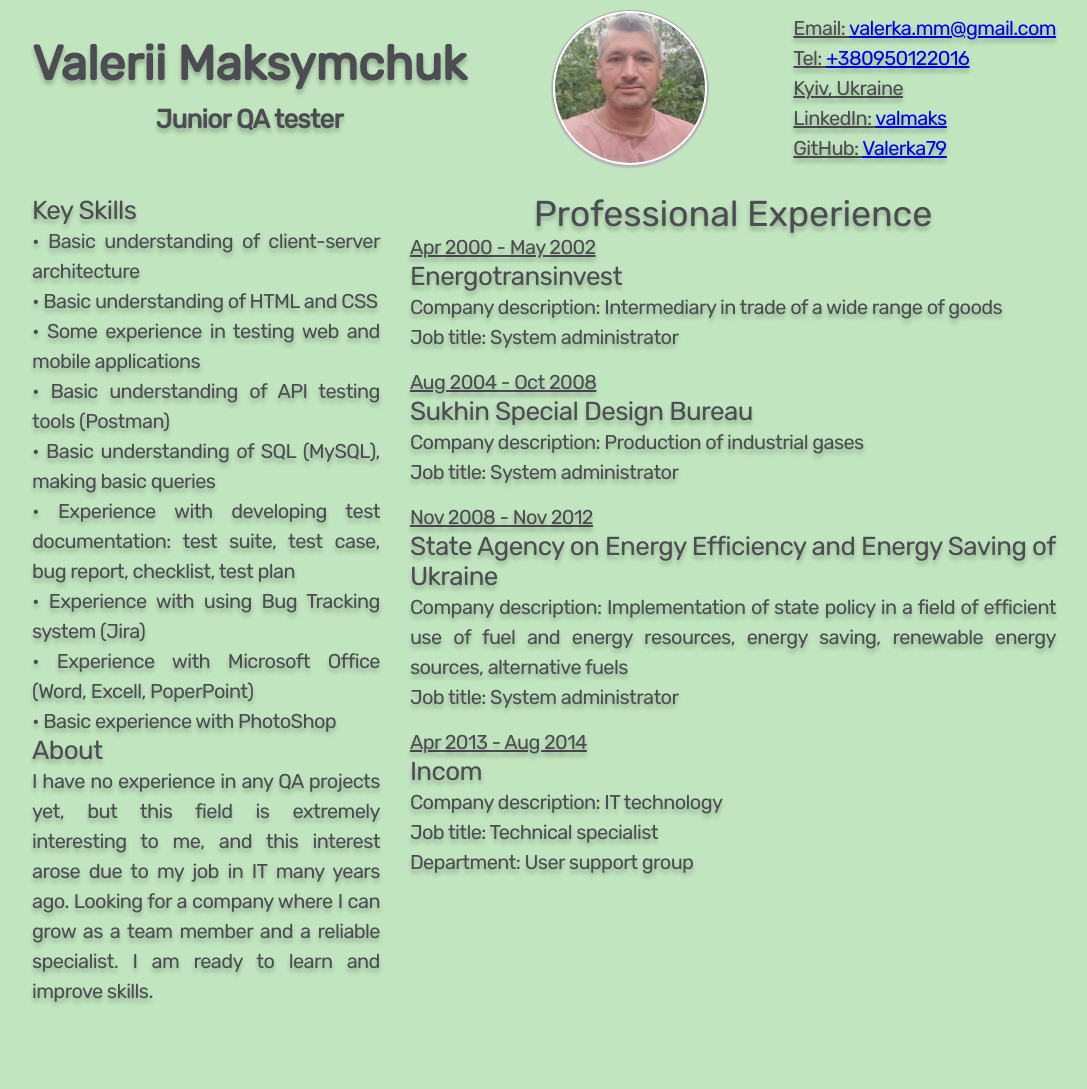
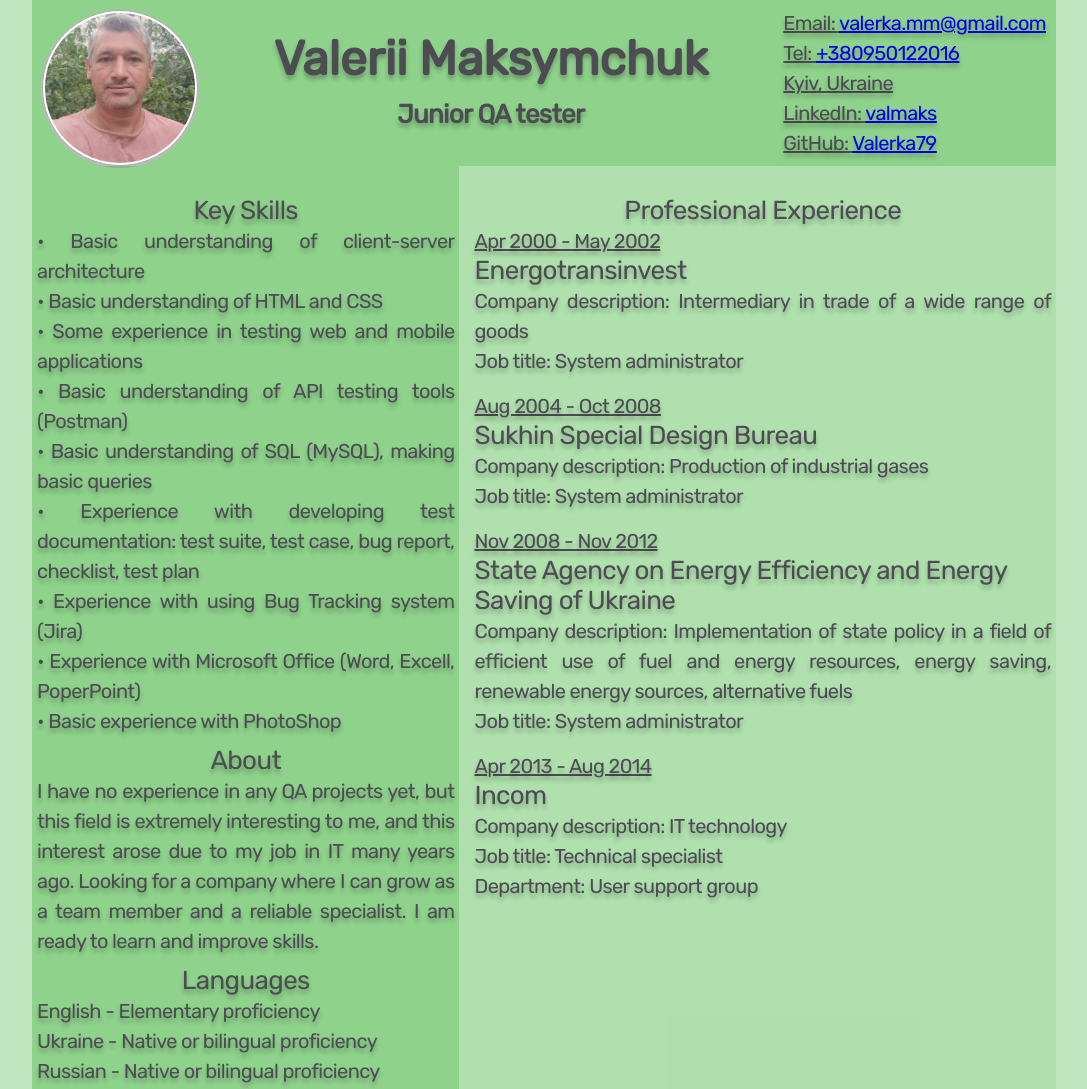
Before and after one commit to Valerka79/resume, a plain HTML site: page index.html in a window 1280 px wide. Shown: the top 1089 px of the page, without its empty margins (96-1183 px from the left). Before the commit the page ends 1051 px from the top, so only its background shows below. Drawn offline with nearby package versions, Linux system fonts and the light colour scheme; a web font is replaced by a local one.

Commit message:
Add files via upload

```diff
--- a/index.html
+++ b/index.html
@@ -17,18 +17,19 @@
 <body>
     <header class="header">
         <div class="container header_flex">
+            <!--Фотка -->
+            <div style="padding-left: 10px; padding-top: 10px;">
+                <div class="circle">
+                        <img src="./images/i1.png" alt="Logo">
+                </div>
+            </div>
             <!--Имя -->
             <div class="about_title">
                 <p>Valerii Maksymchuk</p>
                 <span class="about_text1">Junior QA tester</span>
             </div>
-            <!--Фотка -->
-            <div class="circle">
-                <a href="#">
-                    <img src="./images/i1.png" alt="Logo">
-                </a>
-            </div>
             <!--Адрес -->
+            <div style="padding-right: 10px;">
             <div class="about_text">
                 <p>Email:
                     <a href="mailto:valerka.mm@gmail.com">valerka.mm@gmail.com</a>
@@ -49,11 +50,12 @@
                     <a href="http://github.com/Valerka79">Valerka79</a>
                 </p>
             </div>
+            </div>
         </div>
     </header>
     <Section class="container about">
         <div class="about_skill">
-                <h1 class="about_text1">
+                <h1 class="about_skill_text">
                     Key Skills
                 </h1>
                     <ul class="about_stext">
@@ -67,11 +69,20 @@
                         <li>• Experience with Microsoft Office (Word, Excell, PoperPoint)</li>
                         <li>• Basic experience with PhotoShop</li>
                     </ul>
-                    <div class="about_text1">
+                    <div class="about_skill_text">
                         About
                     </div>
                     <div class="about_stext">
                         <p>I have no experience in any QA projects yet, but this field is extremely interesting to me, and this interest arose due to my job in IT many years ago. Looking for a company where I can grow as a team member and a reliable specialist. I am ready to learn and improve skills.</p>
+                    </div>
+                    <div class="about_skill_text">
+                        Languages
+                    </div>
+                    <div class="about_stext">
+                        <p>English - Elementary proficiency
+                            </p>
+                        <p>Ukraine - Native or bilingual proficiency</p>
+                        <p>Russian - Native or bilingual proficiency</p>
                     </div>
         </div>
          <!--Professional Experience-->
--- a/styles.css
+++ b/styles.css
@@ -9,18 +9,19 @@ body {
     margin: 0px auto;
 }
 .header, .footer{
-    padding: 10px 0px 10px;
-    margin-bottom: 20px;
 }
 .header_flex, .footer_flex, .subscribe, .plan_flex {
     display: flex;
     justify-content: space-between;
     align-items: center;
+    background: rgba(29, 163, 22, 0.3);
+    /* padding: 5px 5px 5px 5px; */
 }
 .about{
-    margin: 5px auto 5px;
     display: flex;
-    align-items:flex-start;
+    /* align-items:flex-start; */
+    align-items:stretch;
+    /* border: 1px solid rgb(80, 80, 255); */
 }
 .about_title{
     font-weight: bold;
@@ -32,12 +33,13 @@ body {
     text-align: center;
 }
 .about_wtitle{
-    /* font-weight: bold; */
-    font-size: 36px;
-    letter-spacing: -0.2px;
+    font-size: 26px;
+    line-height: 30px;
+    letter-spacing: -0.625263px;
     color: #4c4c52;
     text-shadow: 0px 4px 4px rgba(0, 0, 0, 0.25);
     text-align: center;
+    padding-top: 10px;
 }
 .about_text{
     font-size: 20px;
@@ -66,19 +68,34 @@ body {
     text-align: justify;
     /* border: 1px solid rgb(72, 255, 0); */
 }
+.about_skill_text{
+    font-size: 26px;
+    line-height: 30px;
+    letter-spacing: -0.625263px;
+    color: #4c4c52;
+    text-shadow: 0px 4px 4px rgba(0, 0, 0, 0.25);
+    text-align: center;
+    padding-top: 10px;
+}
 .about_text1{
     font-size: 26px;
     line-height: 30px;
     letter-spacing: -0.625263px;
     color: #4c4c52;
     text-shadow: 0px 4px 4px rgba(0, 0, 0, 0.25);
+    /* text-align: center; */
 }
 .about_skill{
-    width: 35%;
+    width: 42%;
+    background: rgba(29, 163, 22, 0.3);
+    /* border: 1px solid rgb(80, 80, 255); */
+    padding: 20px 5px 20px 5px;
 }
 .about_work{
-    width: 65%;
-    padding-left: 30px;
+    width: 58%;
+    padding: 20px 5px 20px 15px;
+    background: rgba(29, 163, 22, 0.1);
+    /* border: 2px solid red; */
 }
 .circle {
     width: 150px;
```
